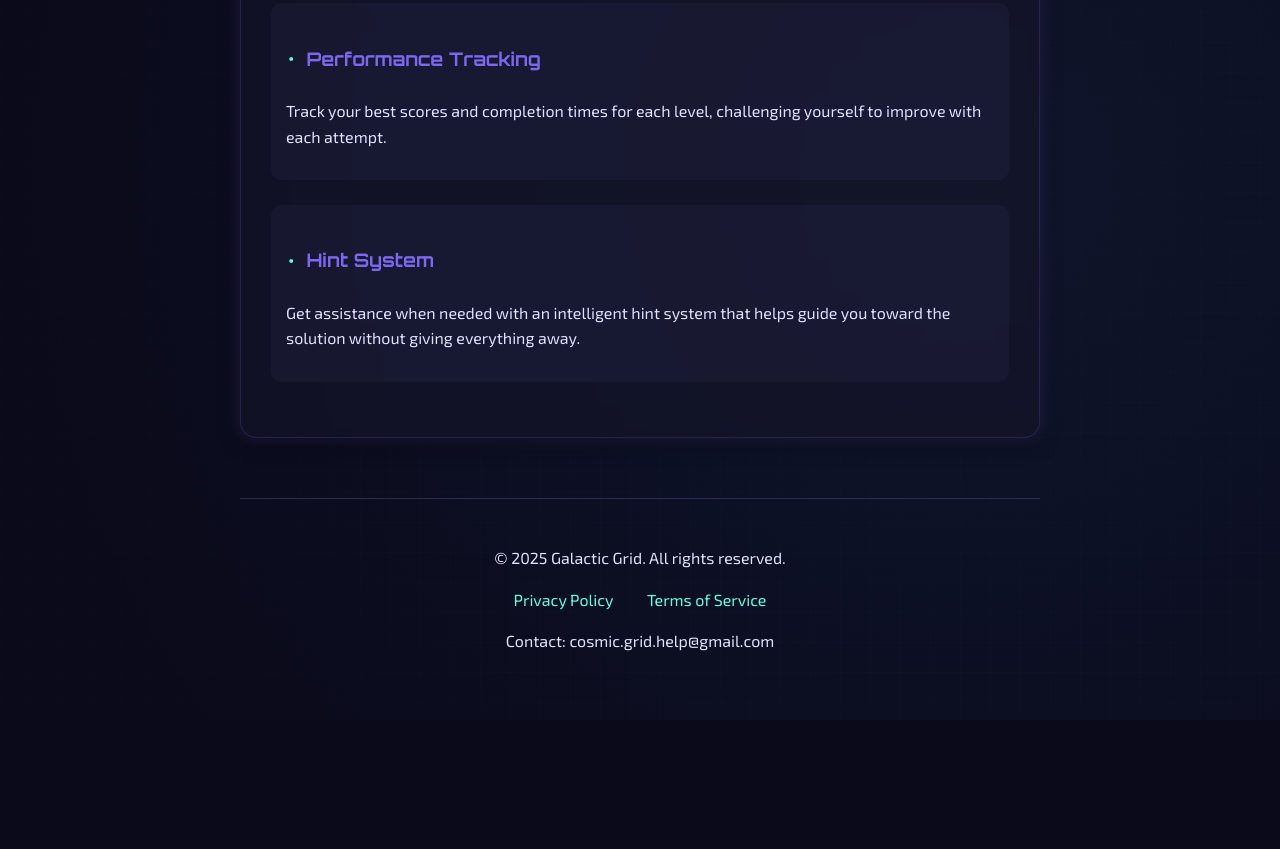
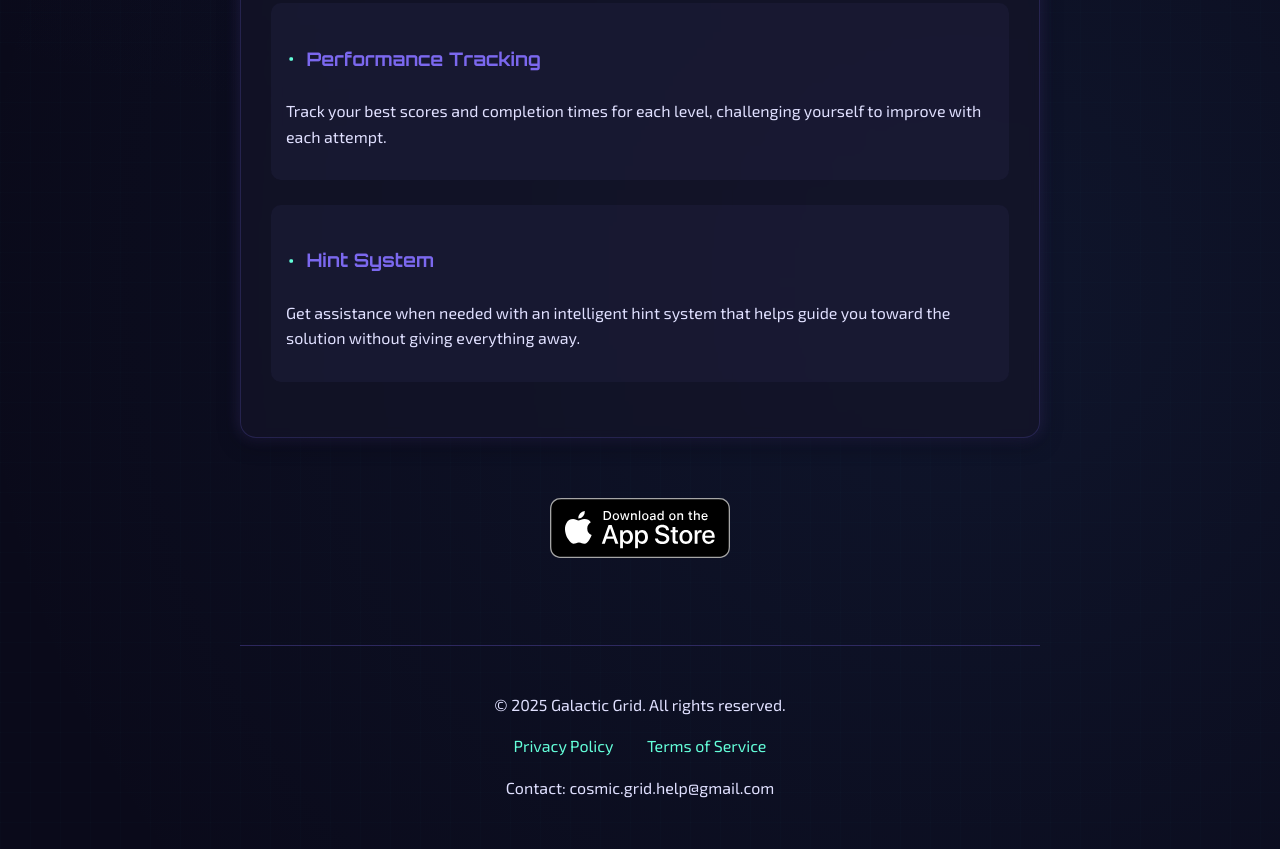
Before and after one commit to cosmicgrid/cosmic-grid-data, a plain HTML site: page index.html in a window 1280 px wide. Shown: the part 1458-2307 px from the top of the page. Before the commit the page ends 2178 px from the top, so only its background shows below. Drawn offline with Linux system fonts and the light colour scheme.

Commit message:
add apple button

```diff
--- a/index.html
+++ b/index.html
@@ -124,6 +124,27 @@
             margin-bottom: 30px;
             backdrop-filter: blur(5px);
             border: 1px solid rgba(123, 104, 238, 0.2);
+        }
+
+        .download-section {
+            text-align: center;
+            margin: 40px 0;
+            padding: 20px;
+        }
+
+        .app-store-link {
+            display: inline-block;
+            transition: transform 0.3s ease, filter 0.3s ease;
+        }
+
+        .app-store-link:hover {
+            transform: translateY(-5px);
+            filter: brightness(1.1) drop-shadow(0 0 10px rgba(123, 104, 238, 0.5));
+        }
+
+        .app-store-badge {
+            height: 60px;
+            width: auto;
         }
 
         h2 {
@@ -267,6 +288,12 @@
             </div>
         </div>
 
+        <div class="download-section">
+            <a href="https://apps.apple.com/us/app/cosmic-grid/id6743347012" target="_blank" rel="noopener noreferrer" class="app-store-link">
+                <img src="images/app-store-badge.svg" alt="Download on the App Store" class="app-store-badge">
+            </a>
+        </div>
+
         <footer>
             <p>© 2025 Galactic Grid. All rights reserved.</p>
             <div class="footer-links">
```
Also changed, not shown: images/app-store-badge.svg (added).
